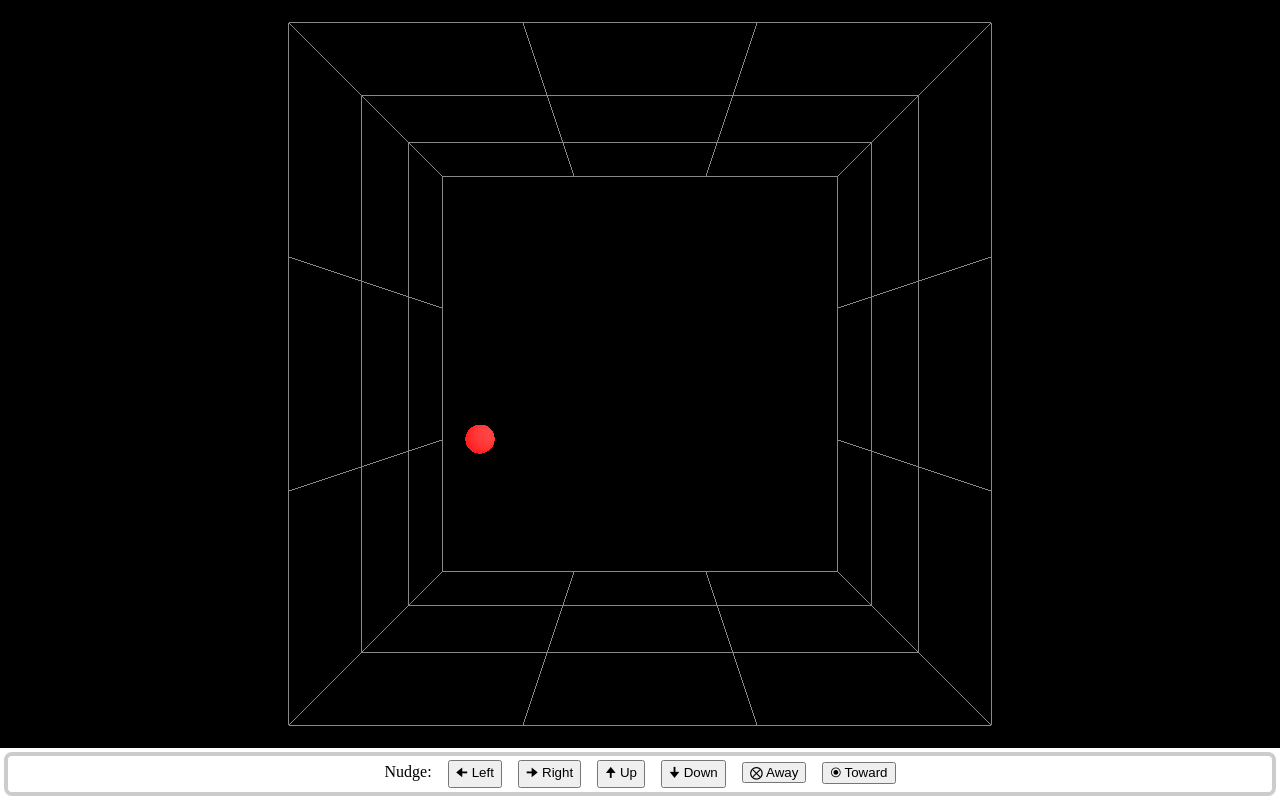
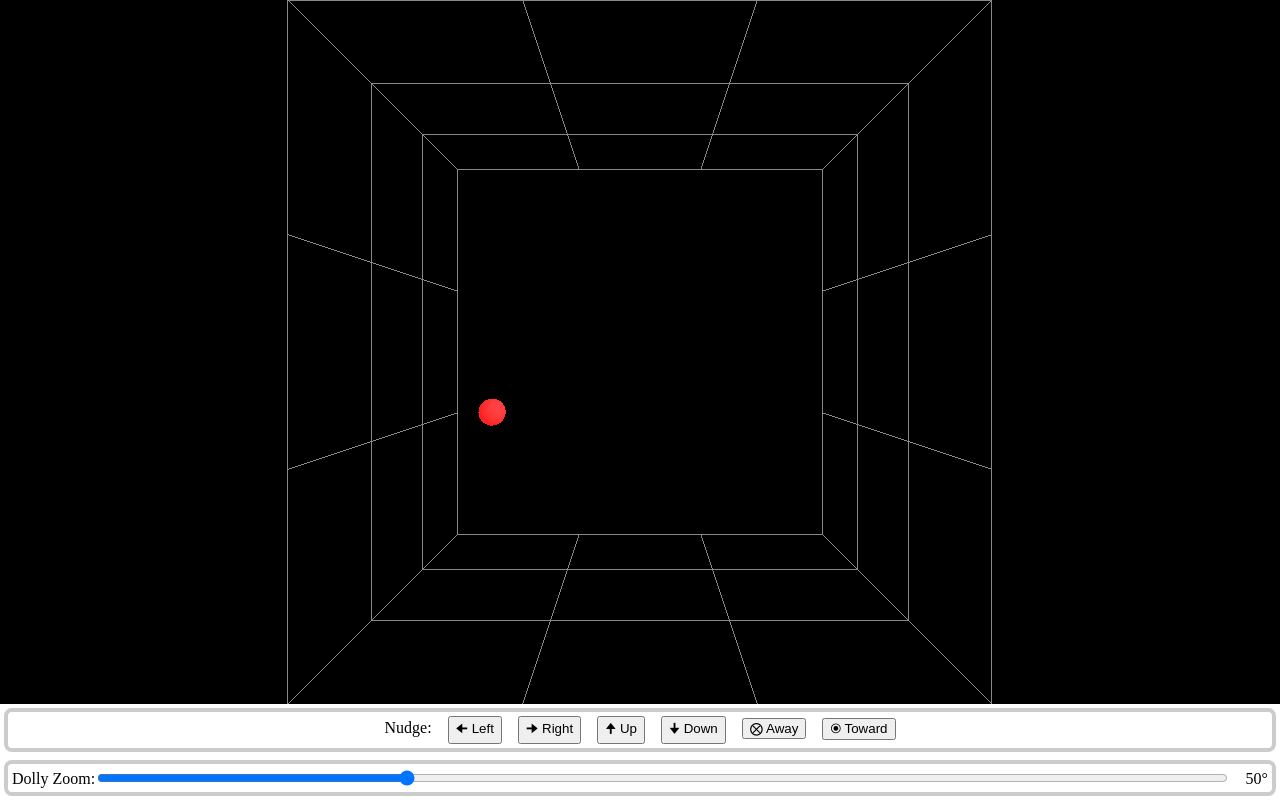
Before and after one commit to TradeIdeasPhilip/bounce-3d, a website built with Vite: page index.html in a window 1280 px wide. Built offline with nearby package versions, Linux system fonts and the light colour scheme; animation ran at ten frames a second.

Commit message:
Allow the user to control the perspective.

```diff
--- a/index.html
+++ b/index.html
@@ -17,7 +17,11 @@
       <button id="nudgeAway">⨂ Away</button>
       <button id="nudgeToward">⦿ Toward</button>
     </div>
-
+    <div id="dollyZoomControls" class="simpleBorder">
+      Dolly Zoom:
+      <input type="range" id="dollyZoomInput" min="2" max="179" value="50">
+      &nbsp;&nbsp;<span id="dollyZoomSpan">180</span>°
+    </div>
     <script type="module" src="/src/main.ts"></script>
   </body>
 </html>
--- a/lib/misc.ts
+++ b/lib/misc.ts
@@ -164,3 +164,8 @@ export function dateIsValid(date: Date): boolean {
  * Google slides still treats this like a normal space. 🙁
  */
 export const NON_BREAKING_SPACE = "\xa0";
+
+/**
+ * Looks like a space.  Is the width of a digit.
+ */
+export const FIGURE_SPACE = "\u2007";
--- a/src/main.ts
+++ b/src/main.ts
@@ -2,6 +2,7 @@ import "./style.css";
 import * as THREE from "three";
 
 import { getById } from "../lib/client-misc";
+import { FIGURE_SPACE } from "../lib/misc";
 
 const canvas = document.querySelector("canvas")!;
 
@@ -21,8 +22,6 @@ renderer.setPixelRatio(window.devicePixelRatio);
 // Is the next line right?  Seems like circular logic!
 // I copied this from code that was resizing the canvas based on the size of the window.
 renderer.setSize(canvas.offsetWidth, canvas.offsetHeight);
-camera.position.set(0, 0, 50);
-camera.lookAt(0, 0, 0);
 
 const pointLight = new THREE.PointLight(0xffffff);
 pointLight.position.set(5, 5, 5);
@@ -153,6 +152,32 @@ function updateBall(time: DOMHighResTimeStamp) {
   lastBallUpdate = time;
 }
 
+function setCameraPosition(fov? : number) {
+  if (fov === undefined) {
+    fov = camera.fov;
+  } else {
+    camera.fov = fov;
+    camera.updateProjectionMatrix();
+  }
+  const fovInRadians = fov / 360 * 2 * Math.PI;
+  const angleToEdge = fovInRadians/2;
+  const cameraToNearFace = boxMax / Math.tan(angleToEdge);
+  camera.position.set(0, 0, boxMax + cameraToNearFace);
+  return cameraToNearFace;
+}
+//(window as any).setCameraPosition = setCameraPosition;
+setCameraPosition();
+camera.lookAt(0, 0, 0);
+
+const dollyZoomInput = getById("dollyZoomInput", HTMLInputElement);
+const dollyZoomSpan = getById("dollyZoomSpan", HTMLSpanElement);
+function updateDollyZoom() {
+  setCameraPosition(parseInt(dollyZoomInput.value));
+  dollyZoomSpan.innerText = dollyZoomInput.value.padStart(3, FIGURE_SPACE);
+}
+dollyZoomInput.addEventListener("input", updateDollyZoom);
+updateDollyZoom();
+
 // Animation Loop
 
 function animate(time: DOMHighResTimeStamp) {
--- a/src/style.css
+++ b/src/style.css
@@ -33,6 +33,16 @@ body {
   gap: 1em;
 }
 
+#dollyZoomControls {
+  display: flex;
+  flex-wrap: wrap;
+  align-items: flex-end;
+}
+
+#dollyZoomInput {
+  flex-grow: 1;
+}
+
 .simpleBorder {
   border-style: solid;
   border-color: #ccc;
```
Also changed, not shown: README.md, 1 other file.
